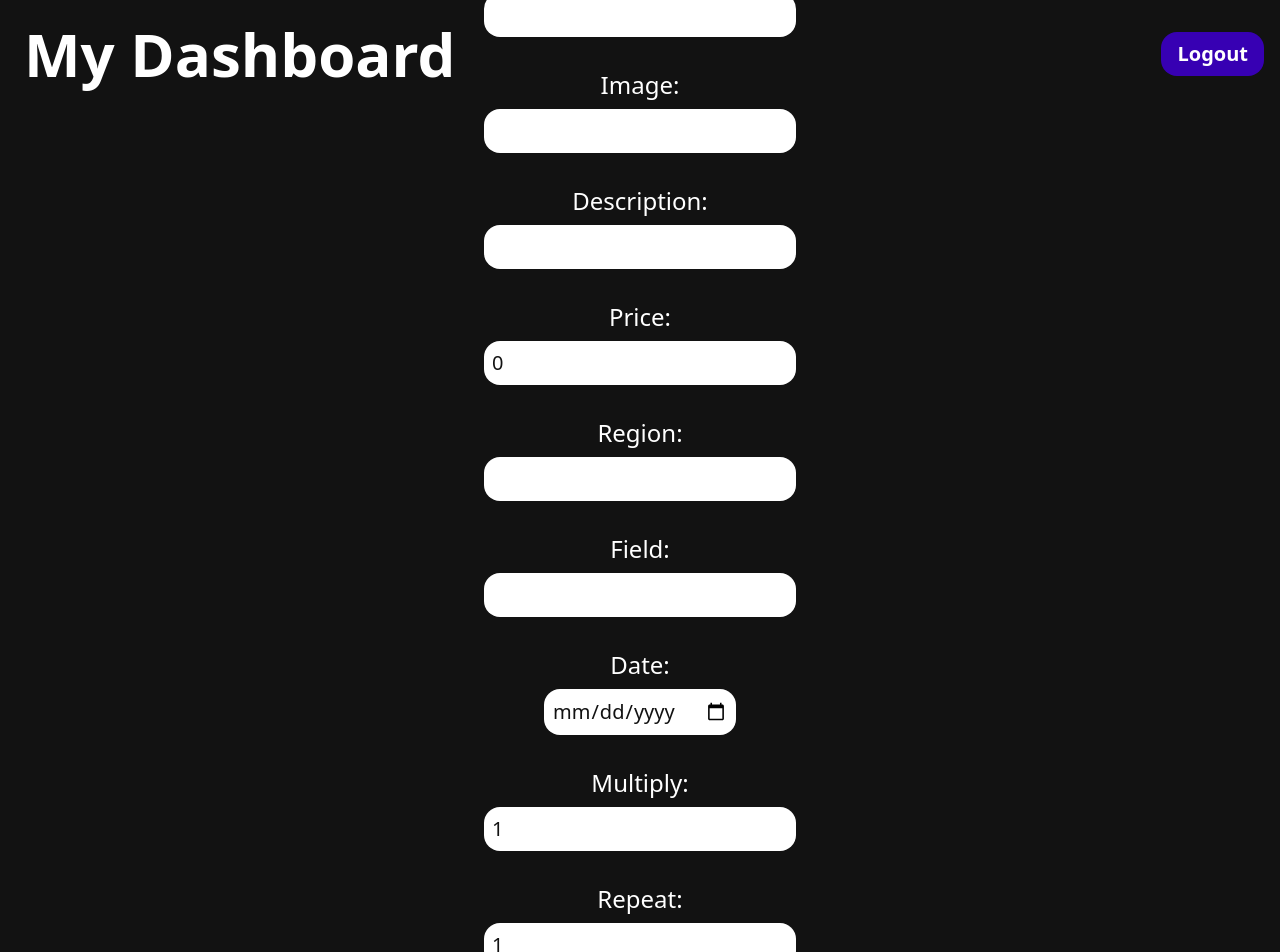
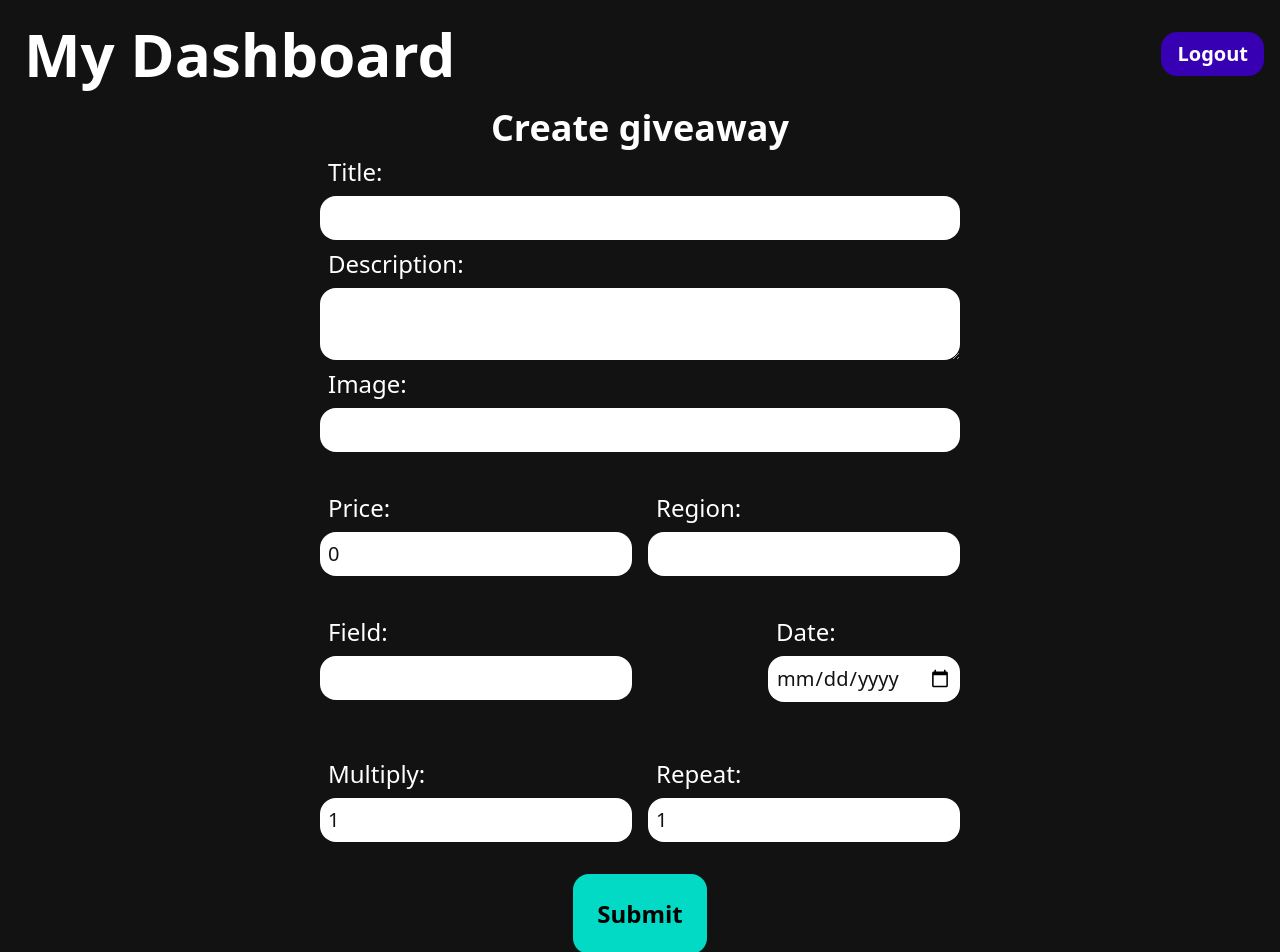
Before and after one commit to MatyAlfonso/crud-dashboard, a React (Create React App) app in the folder frontend/: page /createGiveaway in a window 1280 px wide. Shown: the top 952 px of the page. Built offline with nearby package versions, Linux system fonts and the light colour scheme; sample sign-in values are in the browser's storage.

Commit message:
Fix UI bugs

```diff
--- a/frontend/src/components/Navbar.jsx
+++ b/frontend/src/components/Navbar.jsx
@@ -1,5 +1,5 @@
 import { useDispatch, useSelector } from 'react-redux';
-import { useNavigate } from 'react-router-dom';
+import { Link, useNavigate } from 'react-router-dom';
 import { logout, reset } from '../features/auth/authSlice';
 
 export const Navbar = () => {
@@ -16,7 +16,7 @@ export const Navbar = () => {
 
     return (
         <nav className='bg-black flex justify-between items-center'>
-            <h1 className='text-white text-6xl font-bold text-center p-6'>My Dashboard</h1>
+            <Link to='/'><h1 className='text-white text-6xl font-bold text-center p-6'>My Dashboard</h1></Link>
             {
                 user === null
                     ? (<></>)
--- a/frontend/src/pages/GiveawayForm.jsx
+++ b/frontend/src/pages/GiveawayForm.jsx
@@ -58,8 +58,11 @@ export const GiveawayForm = () => {
     return (
         <form
             onSubmit={handleSubmit}
-            className='flex flex-col w-2/4 m-auto justify-center items-center h-screen'
+            className='flex flex-col w-2/4 m-auto'
         >
+
+            <h2 className='text-4xl text-white text-center font-bold'>{params.id ? 'Edit giveaway' : 'Create giveaway'}</h2>
+
             <label className='text-white text-2xl m-2'>Title:</label>
             <input
                 className='rounded-2xl p-2 text-xl text-black'
@@ -69,7 +72,14 @@ export const GiveawayForm = () => {
                 onChange={handleChange}
             />
 
-            <br />
+            <label className='text-white text-2xl m-2'>Description:</label>
+            <textarea
+                className='rounded-2xl p-2 text-xl text-black'
+                type="text"
+                name="description"
+                value={giveawayData?.description}
+                onChange={handleChange}
+            />
 
             <label className='text-white text-2xl m-2'>Image:</label>
             <input
@@ -80,19 +90,8 @@ export const GiveawayForm = () => {
                 onChange={handleChange}
             />
 
-            <br />
-
-            <label className='text-white text-2xl m-2'>Description:</label>
-            <input
-                className='rounded-2xl p-2 text-xl text-black'
-                type="text"
-                name="description"
-                value={giveawayData?.description}
-                onChange={handleChange}
-            />
-
-            <br />
-
+            <div className='flex flex-wrap my-4 justify-between'>
+                <div className='py-4 flex flex-col'>
                     <label className='text-white text-2xl m-2'>Price:</label>
                     <input
                         className='rounded-2xl p-2 text-xl text-black'
@@ -101,9 +100,9 @@ export const GiveawayForm = () => {
                         value={giveawayData?.price}
                         onChange={handleChange}
                     />
+                </div>
 
-            <br />
-
+                <div className='py-4 flex flex-col'>
                     <label className='text-white text-2xl m-2'>Region:</label>
                     <input
                         className='rounded-2xl p-2 text-xl text-black'
@@ -112,9 +111,9 @@ export const GiveawayForm = () => {
                         value={giveawayData?.region}
                         onChange={handleChange}
                     />
+                </div>
 
-            <br />
-
+                <div className='py-4 flex flex-col'>
                     <label className='text-white text-2xl m-2'>Field:</label>
                     <input
                         className='rounded-2xl p-2 text-xl text-black'
@@ -123,9 +122,9 @@ export const GiveawayForm = () => {
                         value={giveawayData?.field}
                         onChange={handleChange}
                     />
+                </div>
 
-            <br />
-
+                <div className='py-4 flex flex-col'>
                     <label className='text-white text-2xl m-2'>Date:</label>
                     <input
                         className='rounded-2xl p-2 text-xl text-black'
@@ -134,9 +133,10 @@ export const GiveawayForm = () => {
                         value={giveawayData?.date}
                         onChange={handleChange}
                     />
-
-            <br />
-
+                </div>
+            </div>
+            <div className='flex justify-between'>
+                <div className='my-4 flex flex-col'>
                     <label className='text-white text-2xl m-2'>Multiply:</label>
                     <input
                         className='rounded-2xl p-2 text-xl text-black'
@@ -145,9 +145,9 @@ export const GiveawayForm = () => {
                         value={giveawayData?.multiply}
                         onChange={handleChange}
                     />
+                </div>
 
-            <br />
-
+                <div className='my-4 flex flex-col'>
                     <label className='text-white text-2xl m-2'>Repeat:</label>
                     <input
                         className='rounded-2xl p-2 text-xl text-black'
@@ -156,10 +156,10 @@ export const GiveawayForm = () => {
                         value={giveawayData?.repeat}
                         onChange={handleChange}
                     />
+                </div>
+            </div>
 
-            <br />
-
-            <button type='submit' className='bg-teal hover:bg-dark-teal hover:text-white p-6 text-2xl rounded-2xl font-bold'>Submit</button>
+            <button type='submit' className='bg-teal hover:bg-dark-teal hover:text-white p-6 text-2xl rounded-2xl font-bold my-4 mx-auto'>Submit</button>
         </form>
     )
 }
--- a/frontend/src/pages/Login.jsx
+++ b/frontend/src/pages/Login.jsx
@@ -53,7 +53,7 @@ export const Login = () => {
             <Spinner />
           </div>
           :
-          <form className='flex flex-col items-center justify-center h-screen' onSubmit={handleSubmit}>
+          <form className='flex flex-col items-center justify-center h-[80vh]' onSubmit={handleSubmit}>
             <label className='text-white text-2xl m-2'>
               Email:
               <br />
```
Lines whose indentation alone changed are shown as unchanged.
